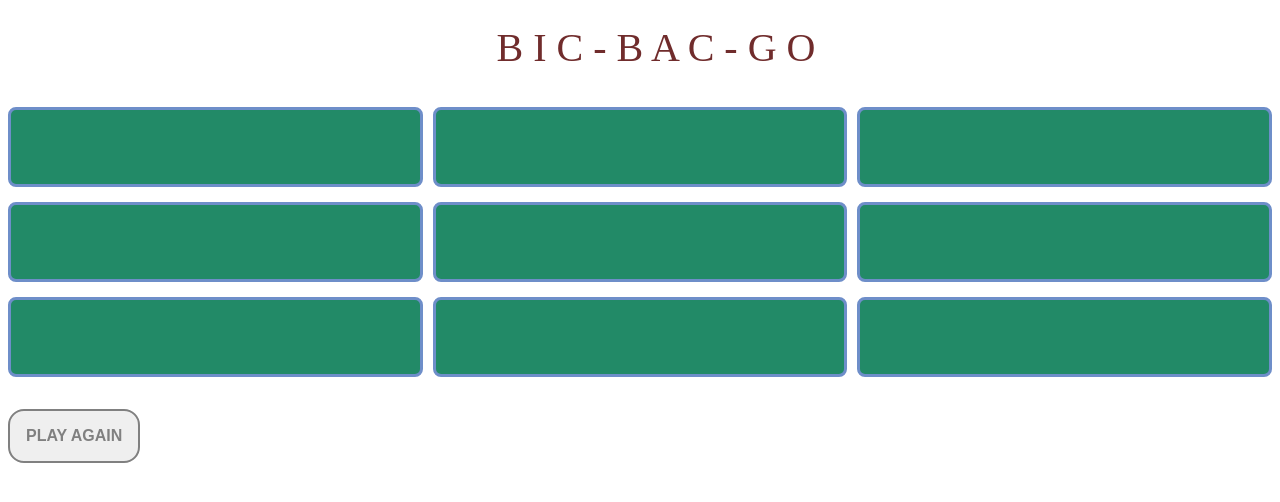
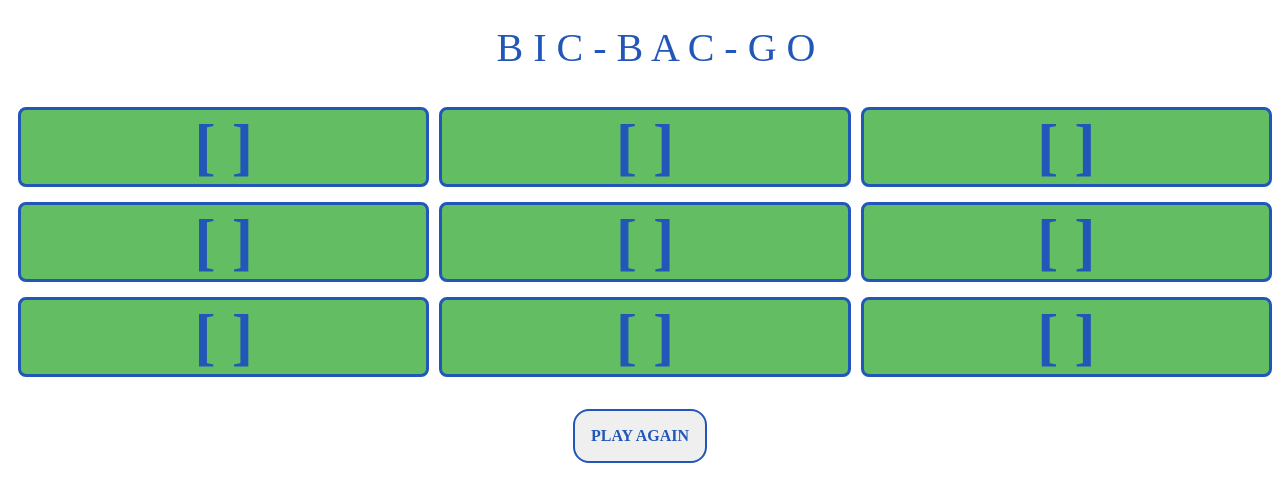
Before and after one commit to aventine-hub/Bic-Bac-Go, a plain HTML site: page index.html in a window 1280 px wide. Shown: the top 502 px of the page. Drawn offline with Linux system fonts and the light colour scheme; a web font is replaced by a local one.

Commit message:
Basic game function complete

```diff
--- a/css/style.css
+++ b/css/style.css
@@ -1,43 +1,52 @@
 header {
-  color: rgb(112, 44, 44);
+  color: rgb(34, 86, 184);
   font-size: 5vmin;
   padding: 2vmin;
   text-align: center;
   width: 100%;
+  font-family: "Chilanka";
 }
 .board {
-  justify-content: center;
+  margin-left: 10px;
   display: grid;
   grid-template: repeat(3, 1fr) / repeat(3, 1fr);
   column-gap: 10px;
   row-gap: 15px;
 }
 .box {
-  background: rgb(34, 138, 103);
+  background-color: rgb(99, 190, 99);
   text-align: center;
   display: flex;
   justify-content: center;
   align-items: center;
-  border: 0.4vmin solid rgb(110, 142, 201);
+  border: 0.4vmin solid rgb(34, 86, 184);
   color: black;
   border-radius: 1vmin;
   outline: none;
-  font-family: Helvetica;
+  font-family: "Chilanka";
   font-weight: bold;
+  color: rgb(34, 86, 184);
   font-size: 4em;
 }
+
+.reset {
+  text-align: center;
+}
+
 #replay {
   font-size: 2vmin;
   font-weight: bold;
+  font-family: "Chilanka";
   padding: 2vmin;
   margin-top: 4vmin;
-  border: 0.3vmin solid grey;
-  color: grey;
+  border: 0.3vmin solid rgb(34, 86, 184);
+  color: rgb(34, 86, 184);
   border-radius: 2vmin;
   outline: none;
   cursor: pointer;
+  /* visibility: hidden; */
 }
 #replay:hover {
-  background-color: grey;
-  color: white;
+  background-color: rgb(99, 190, 99);
+  color: rgb(34, 86, 184);
 }
--- a/index.html
+++ b/index.html
@@ -6,6 +6,9 @@
     <title>Document</title>
     <link rel="stylesheet" href="css/style.css" />
     <script defer src="js/main.js"></script>
+    <style>
+      @import url("https://fonts.googleapis.com/css2?family=Chilanka&display=swap");
+    </style>
   </head>
   <body>
     <header>B I C - B A C - G O</header>
@@ -24,7 +27,10 @@
         <div class="box" id="box7">&nbsp</div>
         <div class="box" id="box8">&nbsp</div>
       </div>
-      <button id="replay">PLAY AGAIN</button>
+
+      <div class="reset">
+        <button id="replay">PLAY AGAIN</button>
+      </div>
     </main>
   </body>
 </html>
--- a/js/main.js
+++ b/js/main.js
@@ -1,9 +1,8 @@
 /*----- constants -----*/
-// 1) Define required constants:
-const colors = {
-  null: "green",
-  "1": "red",
-  "-1": "blue",
+const lookup = {
+  null: "[ ]", //<-----could be image URLs
+  "1": "X",
+  "-1": "O",
 };
 
 const winningCombos = [
@@ -16,73 +15,42 @@ const winningCombos = [
   [0, 4, 8],
   [2, 4, 6],
 ];
-// 	1.1) Define a colors object with keys of 'null' (when the square is empty), and players 1 & -1.
-//The value assigned to each key represents the color to display for an empty square (null), player 1 and player -1.
-// 	1.2) Define the 8 possible winning combinations, each containing three indexes of the board that make a winner if
-//they hold the same player value.
 
 /*----- app's state (variables) -----*/
-
-// 2) Define required variables used to track the state of the game:
-// 	2.1) Use a board array to represent the squares.	2.2) Use a turn variable to remember whose turn it is.
-// 	2.3) Use a winner variable to represent three different possibilities - player that won, a tie, or game in play.
-let board;
-let playerTurn;
-let winner;
+let board, turn, winner;
 
 /*----- cached element references -----*/
-// 3) Store elements on the page that will be accessed in code more than once in variables to make code more concise,
-//readable and performant:
-// 	3.1) Store the 9 elements that represent the squares on the page.
 const squaresEl = document.querySelectorAll(".box");
 const message = document.querySelector("h1");
-const replayEl = document.getElementById("replay");
+const replayEl = document.querySelector("#replay");
+/*----- event listeners -----*/
+document.querySelector("#replay").addEventListener("click", init);
+document.querySelector(".board").addEventListener("click", handleMove);
 
-/*----- event listeners -----*/
+/*----- functions -----*/
+function init() {
+  board = [null, null, null, null, null, null, null, null, null];
+  turn = 1;
+  winner = null;
+  render();
+}
 
-// 5) Handle a player clicking a square:
-// 	5.1) Obtain the index of the square that was clicked by either:
-// 		5.1.1) "Extracting" the index from an id assigned to the element in the HTML, or
-// 		5.1.2) Looping through the cached square elements using a for loop and breaking out when the current square element
-//             equals the event object's target.
-// 	5.2) If the board has a value at the index, immediately return because that square is already taken.
-// 	5.3) If winner is not null, immediately return because the game is over.
-// 	5.4) Update the board array at the index with the value of turn.
-// 	5.5) Flip turns by multiplying turn by -1 (flips a 1 to -1, and vice-versa).
-// 	5.6) Set the winner variable if there's a winner:
-// 		5.6.1) Loop through the each of the winning combination arrays defined.
-// 		5.6.2) Total up the three board positions using the three indexes in the current combo.
-// 		5.6.3) Convert the total to an absolute value (convert any negative total to positive).
-// 		5.6.4) If the total equals 3, we have a winner! Set winner to the board's value at the index specified by the first
-//              index in the combo array. Exit the loop.
-// 	5.7) If there's no winner, check if there's a tie:
-// 		5.7.1) Set winner to 'T' if there are no more nulls in the board array.
-// 	5.8) All state has been updated, so render the state to the page (step 4.2).
+function render() {
+  board.forEach(function (square, idx) {
+    squaresEl[idx].textContent = lookup[square];
+  });
+}
 
-// 6) Handle a player clicking the replay button:
-// 	6.1) Do steps 4.1 (initialize the state variables) and 4.2 (render).
-replayEl.addEventListener("click", init);
-/*----- functions -----*/
+function handleMove(event) {
+  const index = parseInt(event.target.id.replace("box", ""));
+  if (board[index]) {
+    return;
+  }
+  board[index] = turn;
+  turn *= -1;
+  render();
+}
+
+// replayEl.style.visibility = "visible";
+
 init();
-// 4) Upon loading the app should:
-// 	4.1) Initialize the state variables:
-// 		4.1.1) Initialize the board array to 9 nulls to represent empty squares. The 9 elements will "map" to each square,
-//where index 0 maps to the
-//top-left square and index 8 maps to the bottom-right square.
-// 		4.1.2) Initialize whose turn it is to 1 (player 'X'). Player 'O' will be represented by -1.
-// 		4.1.3) Initialize winner to null to represent that there is no winner or tie yet. Winner will hold the player
-//             value (1 or -1) if there's a winner.
-//Winner will hold a 'T' if there's a tie.
-// 	4.2) Render those state variables to the page:
-// 		4.2.1) Render the board:
-// 			4.2.1.1) Loop over each of the 9 elements that represent the squares on the page, and for each iteration:
-// 				4.2.1.1.2) Use the index of the iteration to access the mapped value from the board array.
-// 				4.3.1.1.3) Set the background color of the current element by using the value as a key on the colors
-//                          lookup object (constant).
-// 		4.2.2) Render a message:
-// 			4.2.2.1) If winner has a value other than null (game still in progress), render whose turn it is - use the
-//                   color name for the player, converting it to upper case.
-// 			4.2.2.2) If winner is equal to 'T' (tie), render a tie message.
-// 			4.2.2.3) Otherwise, render a congratulatory message to which player has won - use the color name for the player,
-//                   converting it to uppercase.
-// 	4.3) Wait for the user to click a square
```
